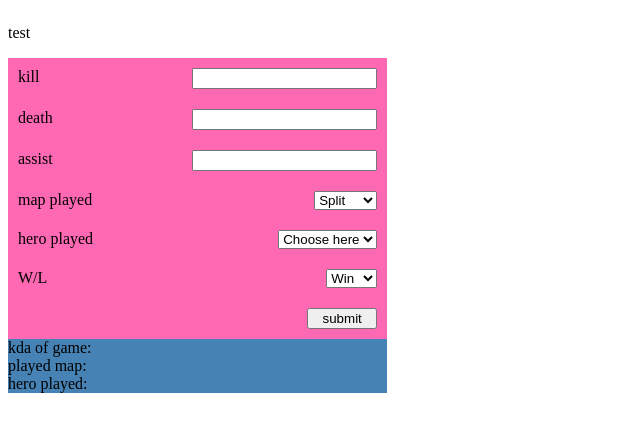
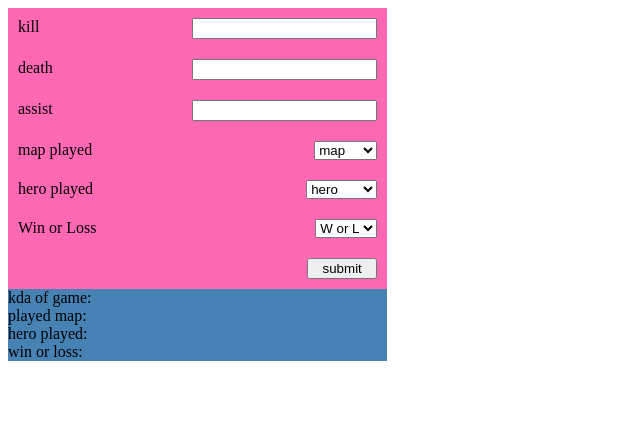
Before and after one commit to maxilukowski/valorant-app, a React (Create React App) app: page / in a window 1280 px wide. Shown: the top 432 px of the page, without its empty margins (0-640 px from the left). Built offline with nearby package versions, Linux system fonts and the light colour scheme.

Commit message:
stuttgart

```diff
--- a/db.json
+++ b/db.json
@@ -4,8 +4,7 @@
       "kda": 2,
       "heroPicked": "Pheonix",
       "mapPlayed": "Haven",
-      "lossOrWin": true,
-      "id": 1
+      "lossOrWin": "Win"
     }
   ]
 }
--- a/package.json
+++ b/package.json
@@ -6,6 +6,7 @@
     "@testing-library/jest-dom": "^4.2.4",
     "@testing-library/react": "^9.5.0",
     "@testing-library/user-event": "^7.2.1",
+    "axios": "^0.20.0",
     "json-server": "^0.16.1",
     "react": "^16.13.1",
     "react-dom": "^16.13.1",
@@ -13,7 +14,7 @@
     "styled-components": "^5.1.1"
   },
   "scripts": {
-    "start": "react-scripts start",
+    "start": "set PORT=3006 && react-scripts start",
     "build": "react-scripts build",
     "test": "react-scripts test",
     "eject": "react-scripts eject",
--- a/src/App.js
+++ b/src/App.js
@@ -2,21 +2,32 @@ import React, { useState } from 'react'
 import KdaForm from './components/KDAForm/KdaForm'
 import DisplayStats from './components/DisplayStats'
 import styled from 'styled-components'
+import axios from 'axios'
+import { useEffect } from 'react'
 
 export default function App() {
   const [kda, setKda] = useState('')
   const [playedMap, setPlayedMap] = useState('')
   const [playedHero, setPlayedHero] = useState('')
+  const [winOrLoss, setWinOrLoss] = useState('')
+
+  useEffect(() => {
+    console.log(kda)
+  })
 
   return (
     <Container>
-      <p>test</p>
       <KdaForm onSubmit={setAllInfo} />
       {/* @TODO 1 Would be great: Move right and display all form values */}
       {/* @TODO 2 udemy */}
       {/* @TODO 3 Optional: Try to store data into json-server */}
       {/* @TODO 4 Optional: Try to read data from json-server */}
-      <DisplayStats kda={kda} map={playedMap} hero={playedHero} />
+      <DisplayStats
+        kda={kda}
+        map={playedMap}
+        hero={playedHero}
+        winOrLoss={winOrLoss}
+      />
     </Container>
   )
 
@@ -24,6 +35,7 @@ export default function App() {
     setPlayedHero(formData.hero)
     setKda(formData.kda)
     setPlayedMap(formData.map)
+    setWinOrLoss(formData.winOrLoss)
   }
 }
 
--- a/src/components/DisplayStats.js
+++ b/src/components/DisplayStats.js
@@ -1,12 +1,16 @@
 import React from 'react'
 import styled from 'styled-components'
 
-export default ({ kda, map, hero }) => {
+export default ({ kda, map, hero, winOrLoss }) => {
   return (
     <Container>
       <div>kda of game: {kda}</div>
       <div>played map: {map}</div>
       <div>hero played: {hero}</div>
+      <div>
+        win or loss:{' '}
+        {winOrLoss === 'Win' || 'Loss' ? <span>{winOrLoss}</span> : null}
+      </div>
     </Container>
   )
 }
--- a/src/components/KDAForm/HeroOptions.js
+++ b/src/components/KDAForm/HeroOptions.js
@@ -13,8 +13,8 @@ export default ({ setFormData, formData }) => {
           setFormData({ ...formData, hero: event.target.value })
         }
       >
-        <option value='' selected disabled hidden>
-          Choose here
+        <option value='' disabled hidden>
+          hero
         </option>
         {heroList.map((heroName) => {
           return <option key={heroName}>{heroName}</option>
--- a/src/components/KDAForm/KdaForm.js
+++ b/src/components/KDAForm/KdaForm.js
@@ -13,6 +13,7 @@ export default ({ onSubmit }) => {
     assist: '',
     map: '',
     hero: '',
+    winOrLoss: '',
   })
 
   return (
@@ -21,7 +22,7 @@ export default ({ onSubmit }) => {
         <InsertKda setFormData={setForm} formData={form} />
         <MapOptions setFormData={setForm} formData={form} />
         <HeroOptions setFormData={setForm} formData={form} />
-        <WinOrLoss />
+        <WinOrLoss setFormData={setForm} formData={form} />
         <SubmitButton />
       </StyledForm>
     </>
@@ -29,7 +30,12 @@ export default ({ onSubmit }) => {
 
   function handleSubmit(event) {
     event.preventDefault()
-    onSubmit({ kda: evaluateKda(form), map: form.map, hero: form.hero })
+    onSubmit({
+      kda: evaluateKda(form),
+      map: form.map,
+      hero: form.hero,
+      winOrLoss: form.winOrLoss,
+    })
     event.target.reset()
   }
   /*   function handleChange(event) {
--- a/src/components/KDAForm/MapOptions.js
+++ b/src/components/KDAForm/MapOptions.js
@@ -13,6 +13,9 @@ export default ({ setFormData, formData }) => {
           setFormData({ ...formData, map: event.target.value })
         }
       >
+        <option value='' disabled hidden>
+          map
+        </option>
         {mapList.map((mapName) => {
           return <option key={mapName}>{mapName}</option>
         })}
--- a/src/components/KDAForm/WinOrLoss.js
+++ b/src/components/KDAForm/WinOrLoss.js
@@ -1,13 +1,21 @@
 import React from 'react'
 import styled from 'styled-components'
 
-export default () => {
+export default ({ setFormData, formData }) => {
   return (
     <Wrapper>
-      W/L
-      <select>
-        <option value='Win'>Win</option>
-        <option value='Loss'>Loss</option>
+      Win or Loss
+      <select
+        value={formData.winOrLoss}
+        onChange={(event) =>
+          setFormData({ ...formData, winOrLoss: event.target.value })
+        }
+      >
+        <option value='' disabled hidden>
+          W or L
+        </option>
+        <option>Win</option>
+        <option>Loss</option>
       </select>
     </Wrapper>
   )
```
Also changed, not shown: 1 other file (tests, documents, lock files or other folders).
